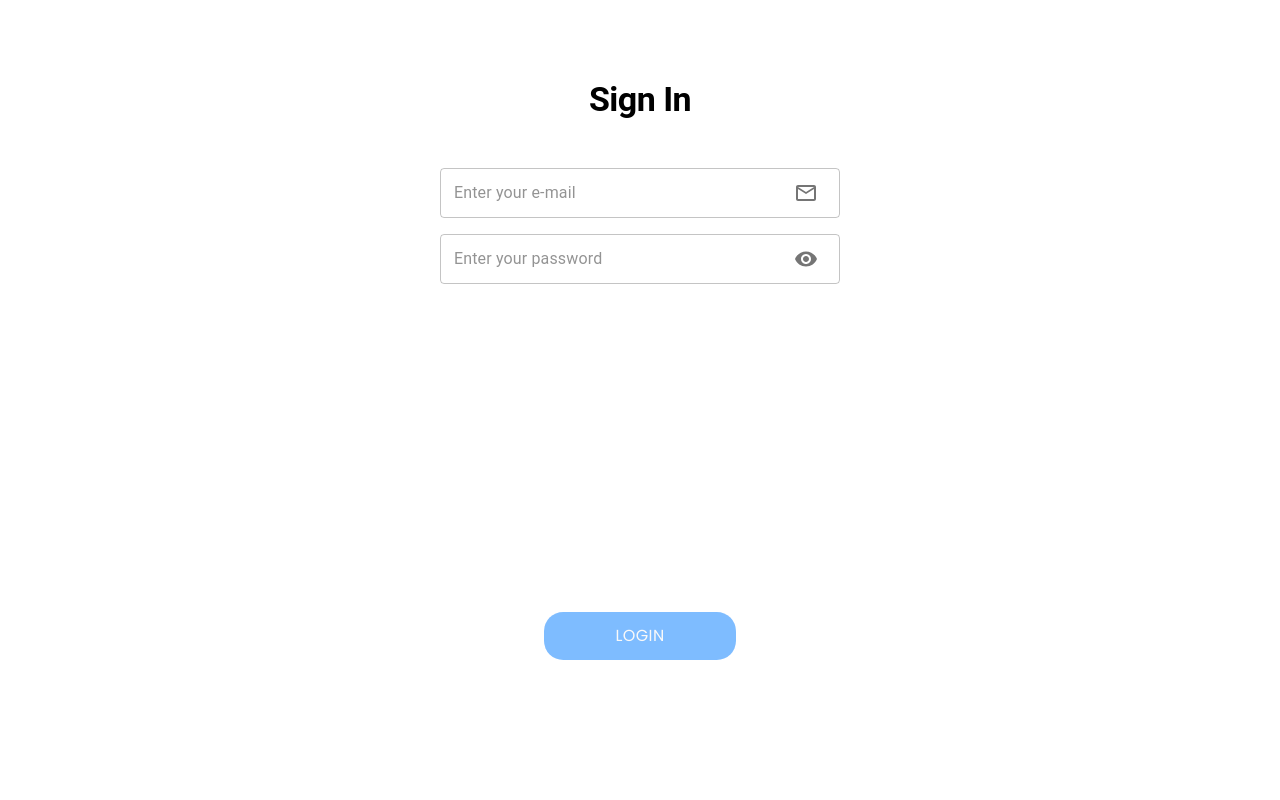
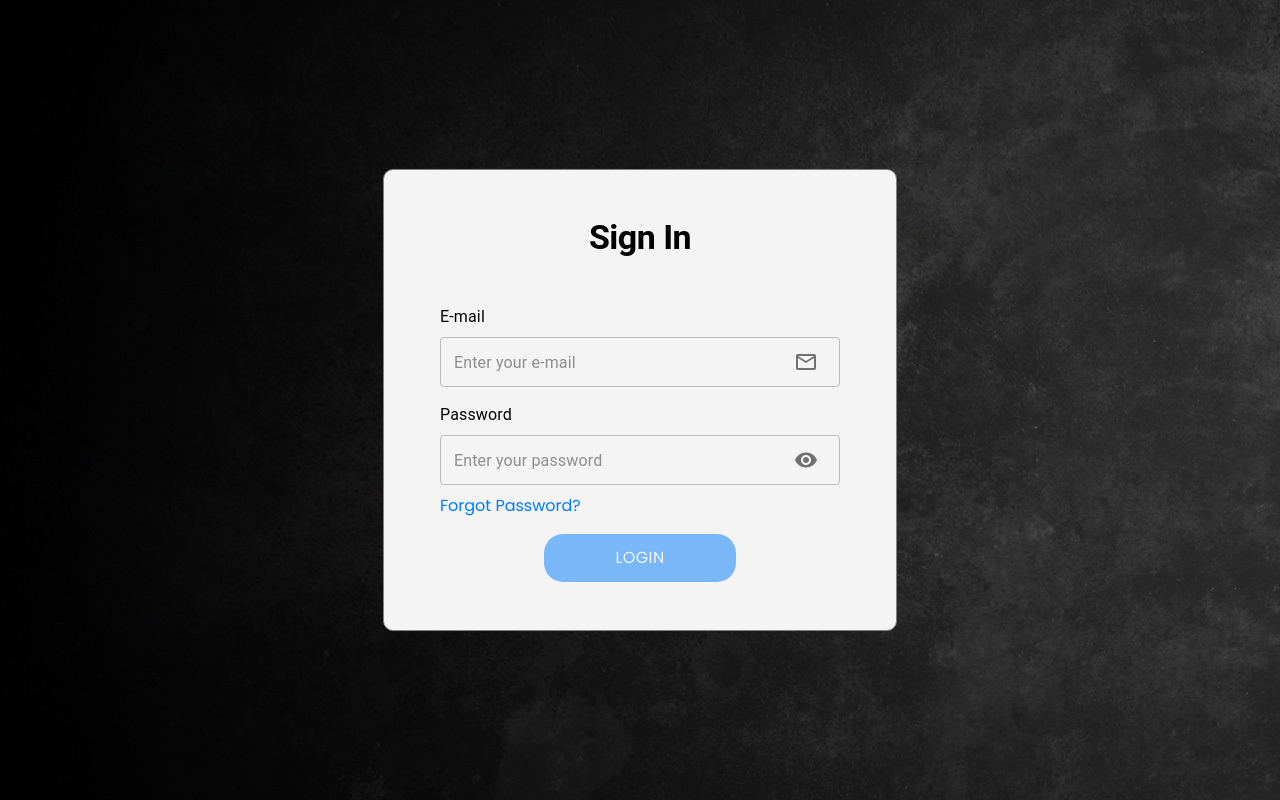
Before and after one commit to andrelrocha/geekcatalog-react, a React (Create React App) app: page / in a window 1280 px wide. Built offline with nearby package versions, Linux system fonts and the light colour scheme; no server answers.

Commit message:
feat: estilização tela de login

```diff
--- a/src/components/input/input/index.tsx
+++ b/src/components/input/input-outlined-base/index.tsx
@@ -1,5 +1,5 @@
 import React from 'react';
-import { InputAdornment, OutlinedInput, OutlinedInputProps } from '@mui/material';
+import { InputAdornment, OutlinedInput as MUIOutlinedInput, OutlinedInputProps } from '@mui/material';
 import { styled } from '@mui/system';
 import { colors } from '../../../utils/colors';
 
@@ -15,7 +15,7 @@ interface InputProps extends OutlinedInputProps {
 }
 
 const StyledInput = styled((props: OutlinedInputProps) => (
-  <OutlinedInput {...props} />
+  <MUIOutlinedInput {...props} />
 ))(({ theme }) => ({
   width: '100%',
   color: colors.black,
@@ -33,7 +33,7 @@ const StyledInput = styled((props: OutlinedInputProps) => (
   },
 }));
 
-const Input: React.FC<InputProps> = ({
+const OutlinedInput: React.FC<InputProps> = ({
   isInvalid,
   inputFieldHeight,
   inputProps,
@@ -76,4 +76,4 @@ const Input: React.FC<InputProps> = ({
   );
 };
 
-export default Input;
+export default OutlinedInput;
--- a/src/components/input/input-text/index.tsx
+++ b/src/components/input/input-text/index.tsx
@@ -1,9 +1,9 @@
 import React from 'react';
 import { ComponentProps } from 'react';
 import { Control, Controller, FieldValues, Path } from 'react-hook-form';
-import { CircularProgress, Box, IconButton } from '@mui/material';
+import { CircularProgress, Box, IconButton, Typography } from '@mui/material';
 import { Check, Close, Info } from '@mui/icons-material';
-import Input from '../input';
+import Input from '../input-outlined-base';
 import { colors } from '../../../utils/colors';
 
 type InputTextProps<T extends FieldValues> = {
@@ -23,16 +23,30 @@ type InputTextProps<T extends FieldValues> = {
   editable?: boolean;
   numberOfLines?: number;
   maxLength?: number;
+  label?: string;
+  downComponent?: React.ReactNode;
 };
 
 const styles = {
   boxInput: {
     position: 'relative',
     display: 'flex',
+    flexDirection: 'column',
     alignItems: 'center',
     width: '25rem',
     margin: '0.5rem 0',
   },
+  labelText: {
+   alignSelf: 'flex-start',
+   marginBottom: '0.5rem',
+  },
+  bottomElement: {
+    alignSelf: 'flex-start',
+    marginBottom: '0.5rem',
+    marginTop: '0.5rem',
+    color: colors.buttonBlue,
+    textDecoration: 'none'
+  }
 };
 
 const InputText = <T extends FieldValues>({
@@ -51,6 +65,8 @@ const InputText = <T extends FieldValues>({
   editable = true,
   numberOfLines = 1,
   maxLength,
+  label,
+  downComponent,
 }: InputTextProps<T>) => {
   const _formatVisibleValue = formatVisibleValue || ((str: string) => str);
   const _formatInternalValue = formatInternalValue || ((str: string) => str);
@@ -95,6 +111,7 @@ const InputText = <T extends FieldValues>({
 
         return (
           <Box sx={styles.boxInput}>
+            {label && <Typography style={styles.labelText}>{label}</Typography>}
             <Input
               inputFieldHeight={inputFieldHeight}
               inputProps={{
@@ -110,7 +127,8 @@ const InputText = <T extends FieldValues>({
               isInvalid={isInvalid}
               inputIcon={handleInputIcon(isValid, isInvalid)}
               iconClick={iconClick}
-            />
+              />
+            {downComponent && React.cloneElement(downComponent as React.ReactElement, { style: styles.bottomElement })}
             {isLoading && (
               <Box sx={{ position: 'absolute', right: '10px' }}>
                 <CircularProgress size={20} color="inherit" />
--- a/src/screens/NotAuth/User/Login/index.tsx
+++ b/src/screens/NotAuth/User/Login/index.tsx
@@ -1,12 +1,13 @@
 
 import React, { useContext } from 'react';
 import { Control, useForm } from 'react-hook-form';
-import { Box, TextField } from '@mui/material';
+import { Box, TextField, Typography } from '@mui/material';
 import { colors } from '../../../../utils/colors';
-import { Heading, InputPassword, ButtonLoading, InputEmail, InputText } from '../../../../components';
+import { Heading, InputPassword, ButtonLoading, InputEmail } from '../../../../components';
 import { UserLogin } from '../../../../types/user/userLoginDTO';
 import AuthContext from '../../../../context/auth.context';
-import Input from '../../../../components/input/input';
+
+const backgroundImage = require('../../../../assets/images/background-footer.jpg');
 
 const DEFAULT_FORM_VALUES = { email: "", password: "" };
 
@@ -35,16 +36,42 @@ const Login = () => {
         await login(userData, () => console.log('Logged in'));
     };
 
+    const styles = {
+      container: {
+        display: 'flex' as const,
+        justifyContent: 'center' as const,
+        alignItems: 'center' as const,
+        height: '100vh',
+        backgroundImage: `url(${backgroundImage})`,
+      },
+      signInContainer: {
+          display: 'flex' as const,
+          flexDirection: 'column' as const,
+          alignItems: 'center' as const,
+          border: '1px solid',
+          borderColor: colors.gray,
+          borderRadius: 10,
+          padding: '3rem 1rem',
+          width: '30rem',
+          backgroundColor: colors.whiteSmoke,
+      },
+  };
+
+  const forgotPasswordAnchor = (
+    <a href="/" style={{ color: colors.buttonBlue, textDecoration: 'none' }}>
+      Forgot Password?
+    </a> );
+
     return (
-    <div style={{ display: 'flex', flexDirection: 'column', alignItems: 'center' }}>
-        <Heading style={{ marginBottom: 5, marginTop: 10 }}>Sign In</Heading>
-
-
+      <div style={styles.container}>
+        <div style={styles.signInContainer}>
+            <Heading style={{ marginBottom: 5 }}>Sign In</Heading>
                 <InputEmail
                     control={control}
                     name="email"
                     placeholder="Enter your e-mail"
                     rules={{ required: true }}
+                    label='E-mail'
                 />
 
                 <InputPassword
@@ -53,7 +80,10 @@ const Login = () => {
                     placeholder="Enter your password"
                     rules={{ required: true }}
                     visibleValidation={false}
+                    label='Password'
+                    downComponent={forgotPasswordAnchor}
                 />
+
 
                 <ButtonLoading
                     disabled={!isValid}
@@ -61,7 +91,6 @@ const Login = () => {
                     onClick={handleSubmit(async () =>
                         handleLogin(control)
                     )}
-            mt={20}
                     backgroundColor={colors.buttonBlue}
                 >Login
                 </ButtonLoading>
@@ -90,6 +119,7 @@ const Login = () => {
           </div>
         */}
         </div>
+      </div>
   );
 };
 
```
Lines whose indentation alone changed are shown as unchanged.
